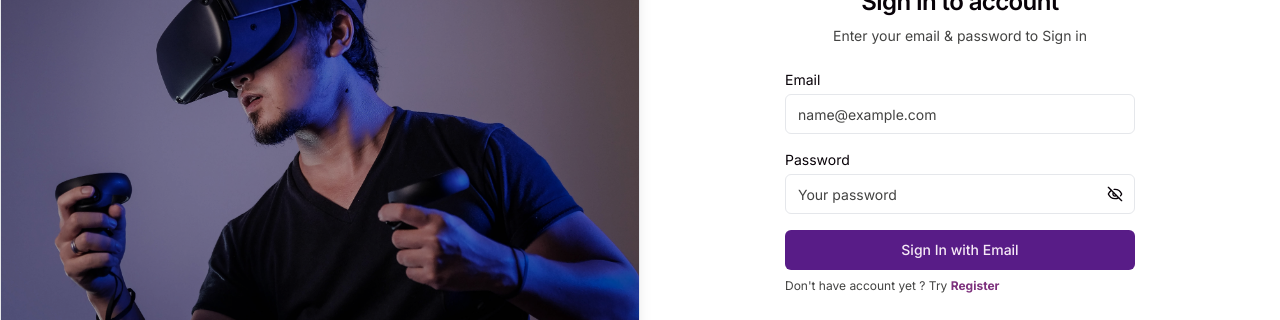
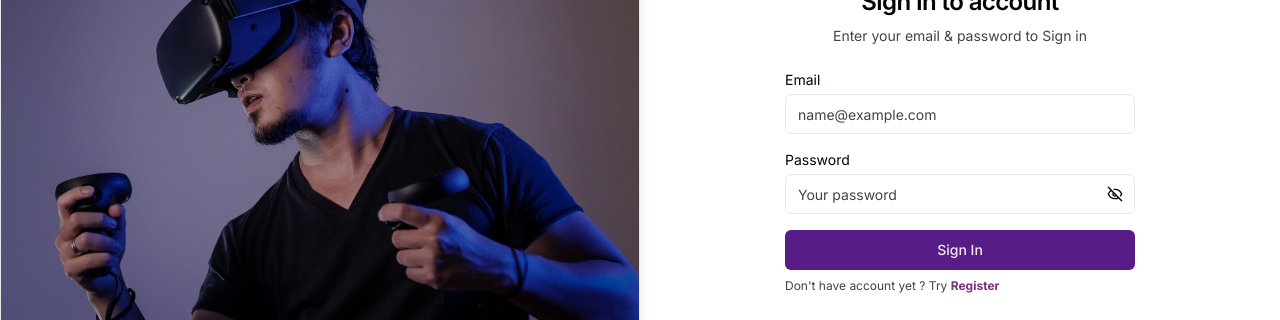
Before and after one commit to agus-wesly/kuasar, a React (Vite) app: page /login in a window 1280 px wide. Shown: the part 272-592 px from the top of the page. Built offline with nearby package versions, Linux system fonts and the light colour scheme.

Commit message:
feat : login functionality

```diff
--- /dev/null
+++ b/src/features/auth/use-login.ts
@@ -0,0 +1,47 @@
+import { AxiosError } from 'axios'
+import { useState } from 'react'
+import { useAuth } from './use-auth'
+import { useLocation, useNavigate } from 'react-router-dom'
+import { axios } from '@/plugin/axios'
+
+export function useLogin() {
+  const [isSubmitting, setIsSubmitting] = useState(false)
+  const [error, setError] = useState<AxiosError<{
+    message: string
+    statusCode: number
+  }> | null>(null)
+  const location = useLocation()
+  const navigate = useNavigate()
+
+  const setAccessToken = useAuth((state) => state.setAccessToken)
+
+  const from = location.state?.from?.pathname || '/'
+
+  async function onSubmit(event: React.FormEvent<HTMLFormElement>) {
+    event.preventDefault()
+
+    const formData = new FormData(event.currentTarget)
+
+    try {
+      setIsSubmitting(true)
+      const response = await axios.post('/auth/login', {
+        email: formData.get('email') || '',
+        password: formData.get('password') || '',
+      })
+      setAccessToken(response.data.access_token)
+      navigate(from)
+    } catch (error) {
+      if (error instanceof AxiosError) {
+        setError(error)
+      }
+    } finally {
+      setIsSubmitting(false)
+    }
+  }
+
+  return {
+    isSubmitting,
+    error,
+    onSubmit,
+  }
+}
--- a/src/pages/login/components/user-login-form.tsx
+++ b/src/pages/login/components/user-login-form.tsx
@@ -1,11 +1,12 @@
 import { Button } from '@/components/ui/button'
 import { Input } from '@/components/ui/input'
 import { cn } from '@/lib/utils'
-import { useState } from 'react'
 import { Loader2 } from 'lucide-react'
-import { axios } from '@/plugin/axios'
-import { useAuth } from '@/features/auth/use-auth'
-import { Link, useLocation, useNavigate } from 'react-router-dom'
+import { Link } from 'react-router-dom'
+import { useLogin } from '@/features/auth/use-login'
+
+import { Alert, AlertDescription, AlertTitle } from '@/components/ui/alert'
+import { AlertTriangle } from 'lucide-react'
 
 interface UserAuthFormProps extends React.HTMLAttributes<HTMLDivElement> {}
 
@@ -13,45 +14,35 @@ export default function UserLoginForm({
   className,
   ...props
 }: UserAuthFormProps) {
-  const [isLoading, setIsLoading] = useState<boolean>(false)
-  const navigate = useNavigate()
-  const location = useLocation()
-  const setAccessToken = useAuth((state) => state.setAccessToken)
-
-  const from = location.state?.from?.pathname || '/'
-
-  async function onSubmit(event: React.FormEvent<HTMLFormElement>) {
-    event.preventDefault()
-    setIsLoading(true)
-
-    const formData = new FormData(event.currentTarget)
-
-    try {
-      const response = await axios.post('/auth/login', {
-        email: formData.get('email') || '',
-        password: formData.get('password') || '',
-      })
-      setAccessToken(response.data.access_token)
-      navigate(from)
-    } catch (error) {
-      alert('Error')
-    }
-  }
+  const { error, isSubmitting, onSubmit } = useLogin()
 
   return (
+    <>
+      {error ? (
+        <Alert variant="destructive">
+          <AlertTriangle className="h-4 w-4" />
+          <AlertTitle>Error</AlertTitle>
+          <AlertDescription className="text-xs">
+            {error.response?.data.message ||
+              'Failed to sign in. Please try again later'}
+          </AlertDescription>
+        </Alert>
+      ) : null}
+
       <div className={cn('', className)} {...props}>
         <form onSubmit={onSubmit}>
-        <div className="grid gap-4 text-sm">
+          <fieldset disabled={isSubmitting} className="grid gap-4 text-sm">
             <div className="grid gap-1">
               <label htmlFor="email">Email</label>
               <Input
                 id="email"
+                name="email"
                 placeholder="name@example.com"
                 type="email"
                 autoCapitalize="none"
                 autoComplete="email"
                 autoCorrect="off"
-              disabled={isLoading}
+                required
               />
             </div>
             <div className="grid gap-1">
@@ -59,19 +50,20 @@ export default function UserLoginForm({
               <Input
                 placeholder="Your password"
                 id="password"
+                name="password"
                 type="password"
                 autoCorrect="off"
-              disabled={isLoading}
+                required
               />
             </div>
-
-          <Button disabled={isLoading}>
-            {isLoading && <Loader2 className="mr-2 h-4 w-4 animate-spin" />}
-            Sign In with Email
+            <Button>
+              {isSubmitting && (
+                <Loader2 className="mr-2 h-4 w-4 animate-spin" />
+              )}
+              Sign In
             </Button>
-        </div>
+          </fieldset>
         </form>
-
         <p className="text-xs bg-background text-muted-foreground py-2">
           Don't have account yet ? Try{' '}
           <Link className="font-bold text-primary" to={'/register'}>
@@ -89,5 +81,6 @@ export default function UserLoginForm({
           </div>
         </div> */}
       </div>
+    </>
   )
 }
--- a/src/pages/login/index.tsx
+++ b/src/pages/login/index.tsx
@@ -1,14 +1,9 @@
 import UserLoginForm from './components/user-login-form'
 import withPageTransition from '@/components/hoc/with-page-transition'
-
-import { Alert, AlertDescription, AlertTitle } from '@/components/ui/alert'
-import { AlertTriangle } from 'lucide-react'
 
 type Props = {}
 
 function LoginPage({}: Props) {
-  const error = false
-
   return (
     <main className="mb-10 mt-5">
       <div className="container relative h-[600px] flex-col items-center justify-center md:grid pt-20 md:pt-0 lg:max-w-none lg:grid-cols-2 lg:px-0 md:shadow-md">
@@ -27,15 +22,6 @@ function LoginPage({}: Props) {
               </p>
             </div>
 
-            {error ? (
-              <Alert variant="destructive">
-                <AlertTriangle className="h-4 w-4" />
-                <AlertTitle>Error</AlertTitle>
-                <AlertDescription className="text-xs">
-                  Wrong username or password
-                </AlertDescription>
-              </Alert>
-            ) : null}
             <UserLoginForm />
           </div>
         </div>
```
Lines whose indentation alone changed are shown as unchanged.
